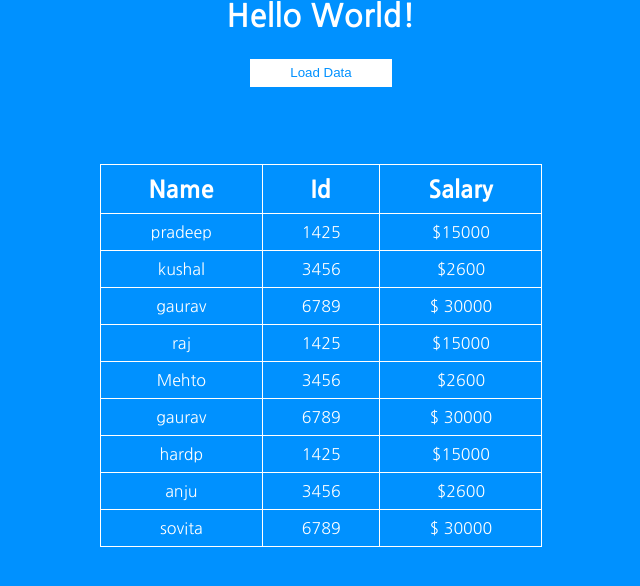
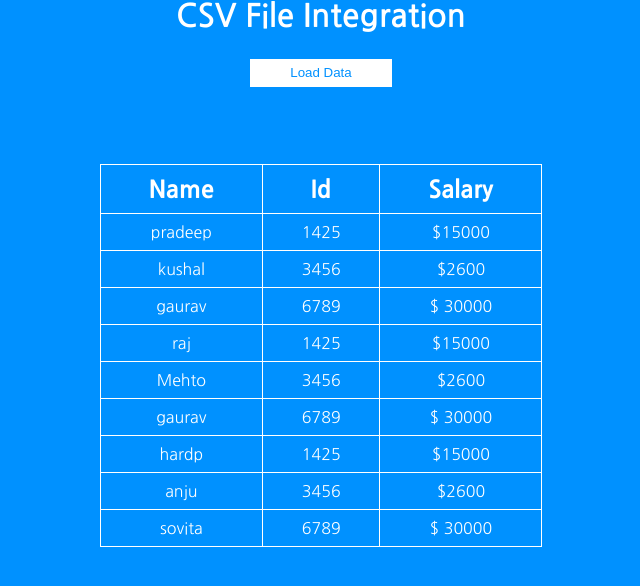
Before and after one commit to PradeepS1ngh/PracticeWork, a plain HTML site: page CSV File Integration/index.html in a window 1280 px wide. Shown: the whole page, without its empty margins (319-959 px from the left). Drawn offline with nearby package versions, Linux system fonts and the light colour scheme.

Commit message:
Csv File

```diff
--- a/CSV File Integration/index.html
+++ b/CSV File Integration/index.html
@@ -13,7 +13,7 @@
 
 </head>
 <body>
-    <h1>Hello World!</h1>
+    <h1>CSV File Integration</h1>
     <button id="load_data">Load Data</button>
     <div id="csvFileContainer">
         <table>
```
